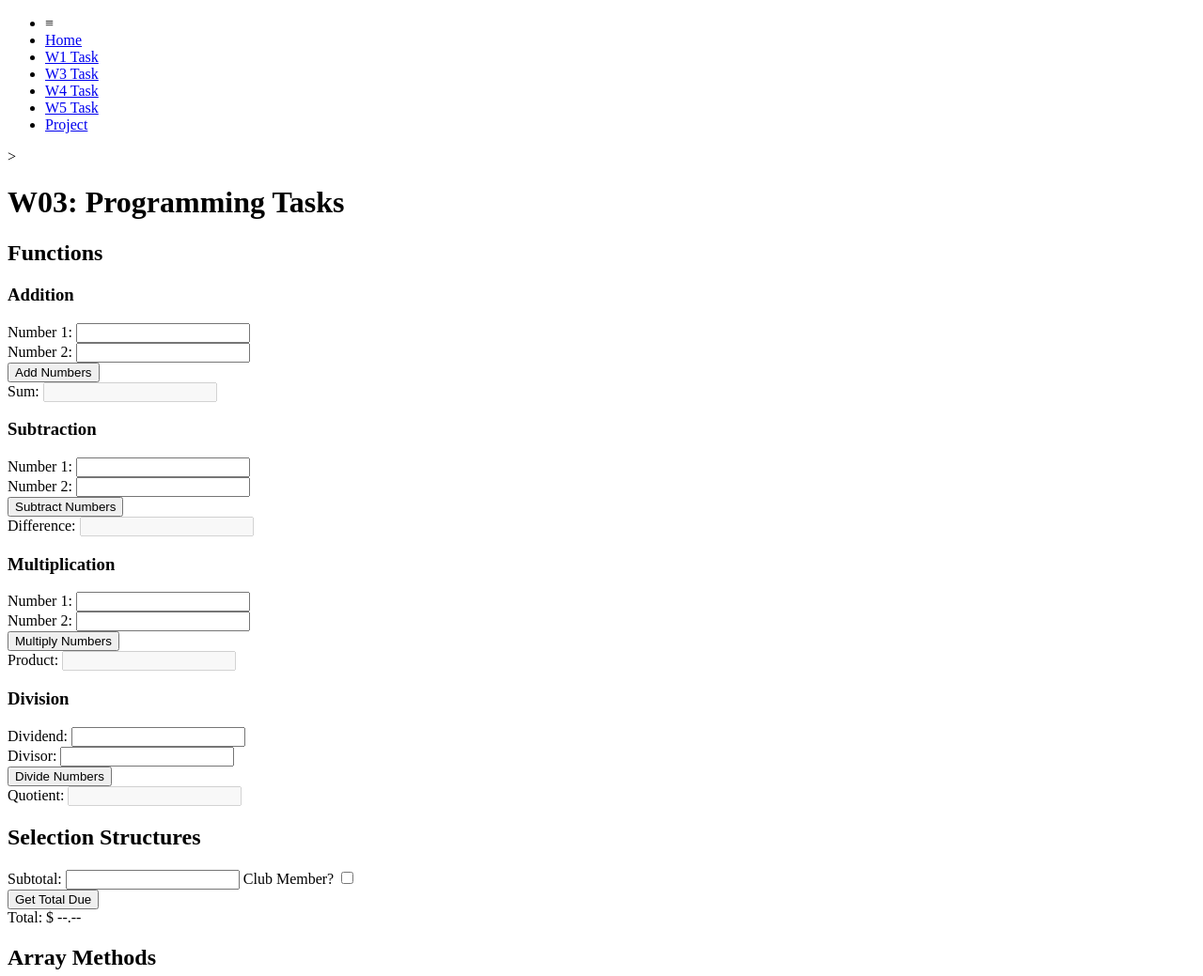
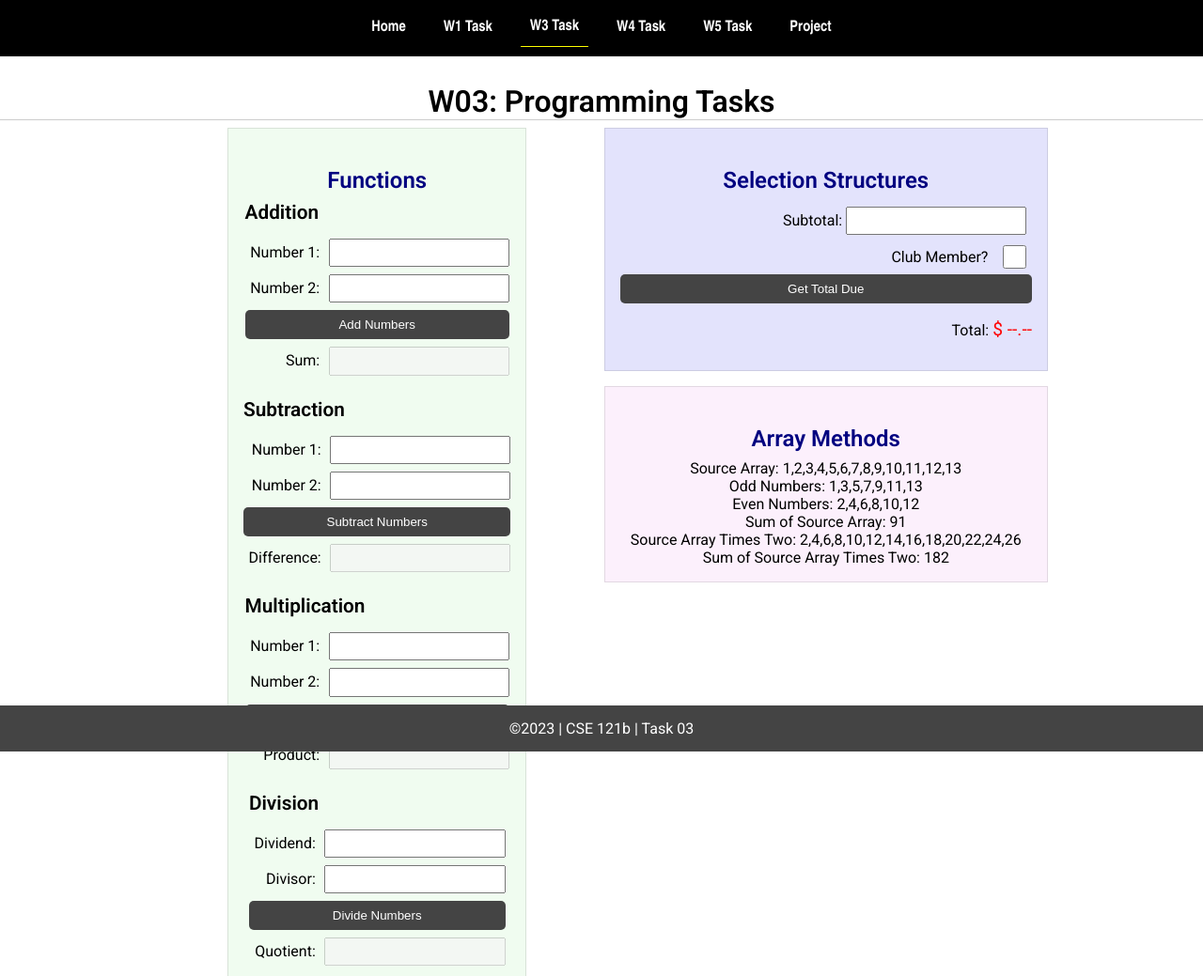
Before and after one commit to bryano0419/cse121b, a plain HTML site: page w03/w03-task.html in a window 1280 px wide. Shown: the top 1039 px of the page at 94% size. Drawn offline with Linux system fonts and the light colour scheme; files that its build step writes are made by us from their sources; the site is published under a folder, as on GitHub Pages, so addresses that start at the root find nothing; files whose address does not match are found by name.

Commit message:
put everything in folders for the weeks

```diff
--- a/w03/w03-task.html
+++ b/w03/w03-task.html
@@ -9,16 +9,16 @@
     <link rel="preconnect" href="https://fonts.gstatic.com" crossorigin>
     <link href="https://fonts.googleapis.com/css2?family=Roboto:wght@400;600&display=swap"
         rel="stylesheet">
-    <link rel="stylesheet" href="/styles/main.css">
+    <link rel="stylesheet" href="styles/main.css">
 </head>
 
 <body>
     <nav>
         <ul id="menu">
             <li><a id="toggleMenu">&equiv;</a></li>
-            <li><a href="/index.html">Home</a></li>
-            <li><a href="/w01/w01-task.html">W1 Task</a></li>
-            <li><a href="/w03/w03-task.html" class="active">W3 Task</a></li>
+            <li><a href="index.html">Home</a></li>
+            <li><a href="w01/w01-task.html">W1 Task</a></li>
+            <li><a href="w03/w03-task.html" class="active">W3 Task</a></li>
             <li><a href="w04-task.html">W4 Task</a></li>
             <li><a href="w05-task.html">W5 Task</a></li>
             <li><a href="project.html">Project</a></li>
```
